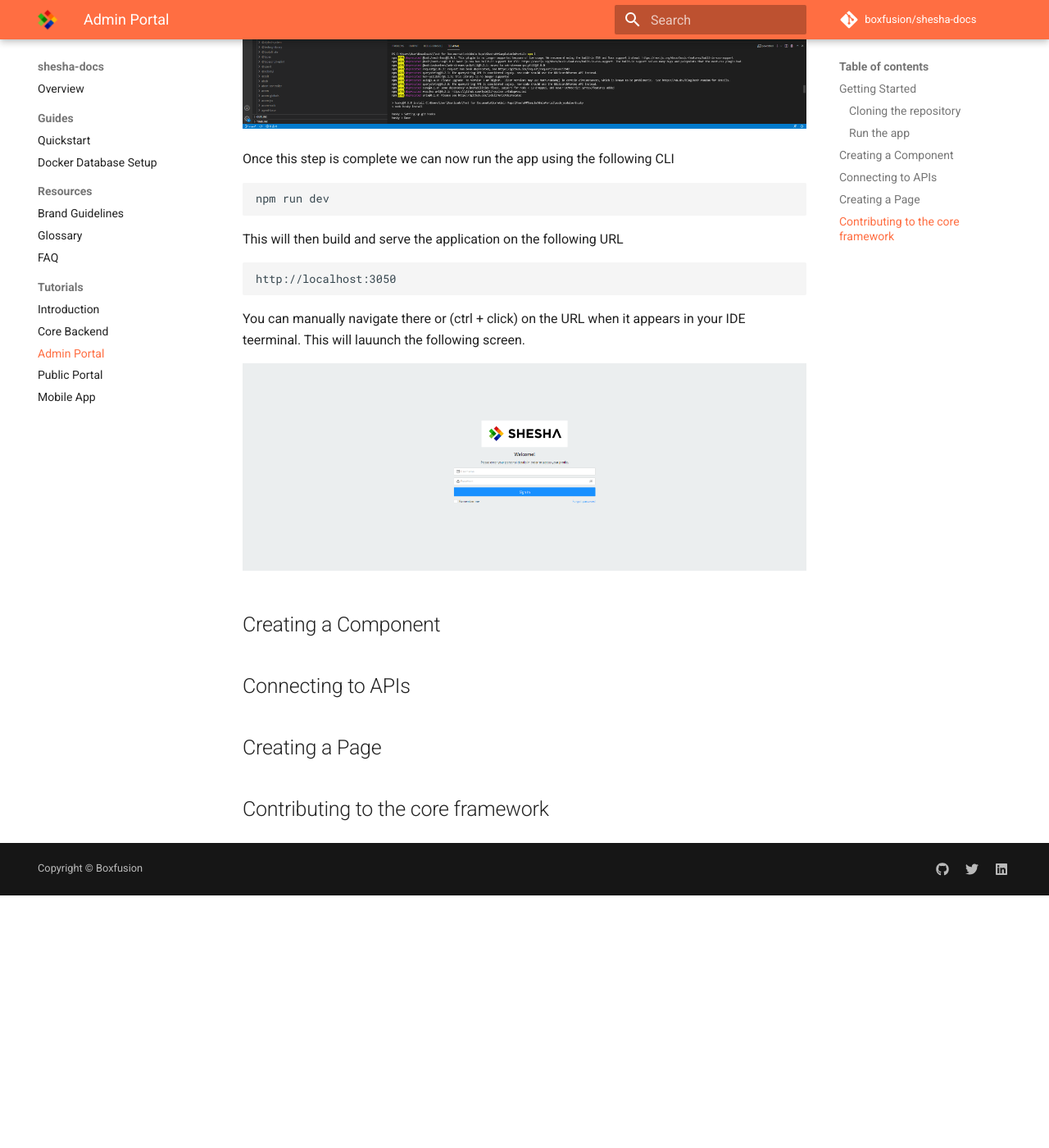
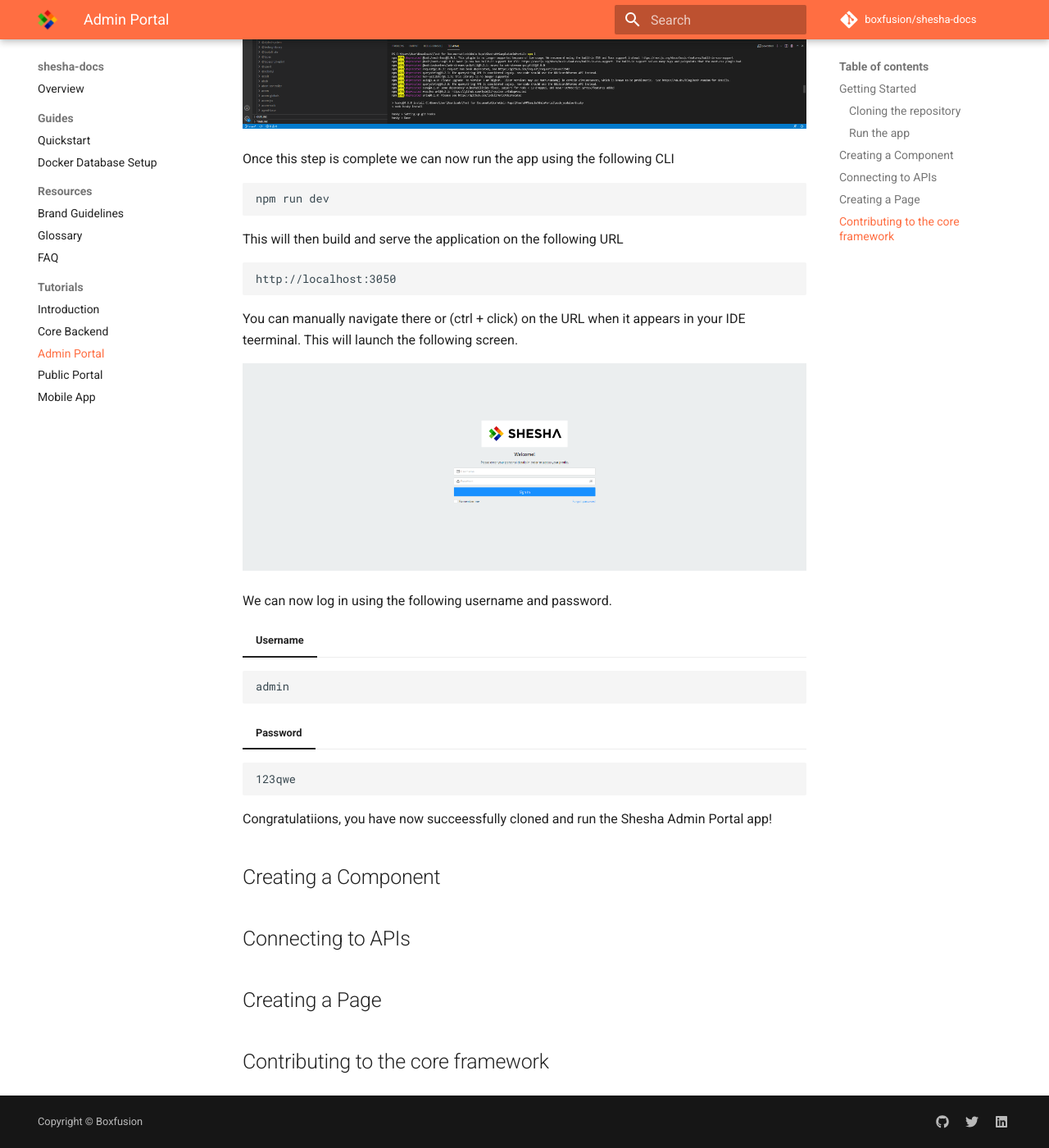
Before and after one commit to Boxfusion/shesha-docs, an MkDocs documentation site: the page built from docs/tutorials/02-admin-portal.md, in a window 1280 px wide and 1400 px high, scrolled down 1974 px. Shown: the whole window at 82% size. Built offline with MkDocs 1.6.1 and Material for MkDocs 9.7.7, drawn with Linux system fonts in a browser that asks for light colours; comment, search, counter and statistics services are not loaded; before the commit the page ends 3066 px from its top, so only the background shows below that.

Commit message:
Update 02-admin-portal.md

````diff
--- a/docs/tutorials/02-admin-portal.md
+++ b/docs/tutorials/02-admin-portal.md
@@ -54,10 +54,22 @@ This will then build and serve the application on the following URL
 http://localhost:3050
 ```
 
-You can manually navigate there or (ctrl + click) on the URL when it appears in your IDE teerminal. This will lauunch the following screen.
+You can manually navigate there or (ctrl + click) on the URL when it appears in your IDE teerminal. This will launch the following screen.
 
 ![admin-portal-welcome-screen screenshot](https://github.com/Boxfusion/shesha-docs/blob/main/docs/assets/admin-portal-welcome-screen.PNG?raw=true)
 
+We can now log in using the following username and password.
+
+=== "Username"
+``` shell
+admin
+```
+=== "Password"
+``` shell
+123qwe
+```
+
+Congratulatiions, you have now succeessfully cloned and run the Shesha Admin Portal app!
 ## Creating a Component
 
 ## Connecting to APIs
````
